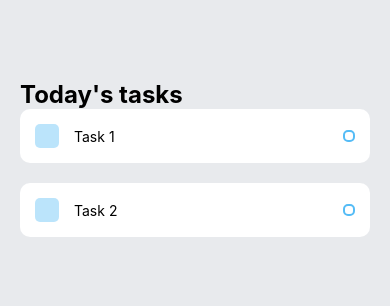
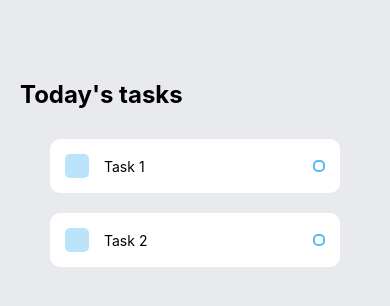
Before and after one commit to mrjiahoe/react-native-todo, a React Native app: screen / in a window 390 px wide. Shown: the top 306 px of the page. Built offline with nearby package versions, Linux system fonts and the light colour scheme.

Commit message:
finished card styling

```diff
--- a/App.js
+++ b/App.js
@@ -31,5 +31,7 @@ const styles = StyleSheet.create({
 		fontSize: 24,
 		fontWeight: "bold",
 	},
-	items: {},
+	items: {
+		margin: 30,
+	},
 });
--- a/app.json
+++ b/app.json
@@ -1,6 +1,6 @@
 {
   "expo": {
-    "name": "todoList",
+    "name": "React Native todo list",
     "slug": "todoList",
     "version": "1.0.0",
     "orientation": "portrait",
@@ -27,6 +27,8 @@
     },
     "web": {
       "favicon": "./assets/favicon.png"
-    }
+    },
+    "description": "",
+    "githubUrl": "https://github.com/mrjiahoe/react-native-todo"
   }
 }
```
Also changed, not shown: .expo-shared/README.md (added).
